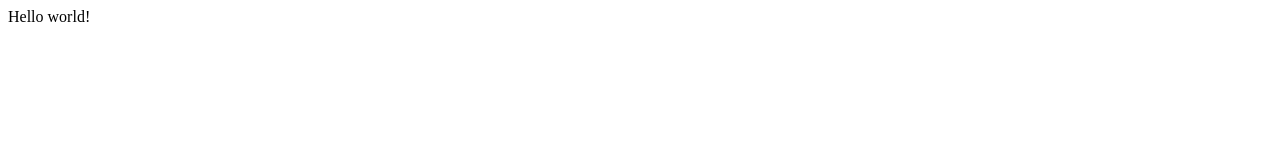
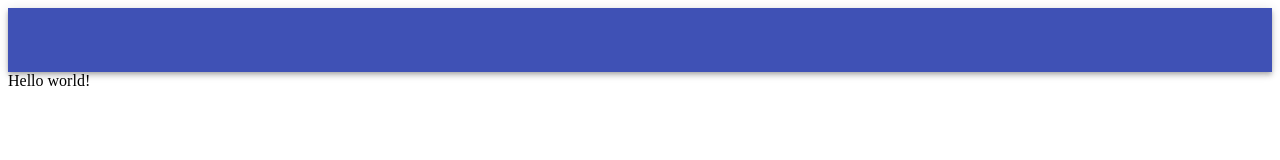
Before and after one commit to you-genie/GatsMe, a Gatsby site: page / in a window 1280 px wide. Built offline with nearby package versions, Linux system fonts and the light colour scheme; Gatsby itself is replaced by a stand-in of ours.

Commit message:
[#2] header source building, adding icons

```diff
--- a/package.json
+++ b/package.json
@@ -15,7 +15,11 @@
   },
   "dependencies": {
     "@material-ui/core": "^4.11.3",
-    "gatsby": "^2.26.1",
+    "@material-ui/icons": "^4.11.2",
+    "gatsby": "^2.32.4",
+    "gatsby-plugin-styled-components": "^3.10.0",
+    "gatsby-source-filesystem": "^2.11.0",
+    "gatsby-transformer-remark": "^2.16.0",
     "react": "^16.12.0",
     "react-dom": "^16.12.0"
   },
--- a/src/components/header.js
+++ b/src/components/header.js
@@ -1,11 +1,12 @@
 import React from "react"
 import {makeStyles} from "@material-ui/core"
 import AppBar from '@material-ui/core/AppBar'
+import Toolbar from '@material-ui/core/Toolbar'
+import Typography from '@material-ui/core/Typography'
+import IconButton from '@material-ui/core/IconButton'
+import HomeIcon from '@material-ui/icons/'
 
 const useStyles = makeStyles((theme) => ({
-  root: {
-    display: 'flex',
-  },
   appBar: {
 
   },
@@ -13,8 +14,10 @@ const useStyles = makeStyles((theme) => ({
 export default function Header() {
   const classes = useStyles();
   return (
-    <div className={classes.root}>
+    <AppBar position={"static"}>
+      <Toolbar>
 
-    </div>
+      </Toolbar>
+    </AppBar>
   )
 }
```
Also changed, not shown: 1 other file.
